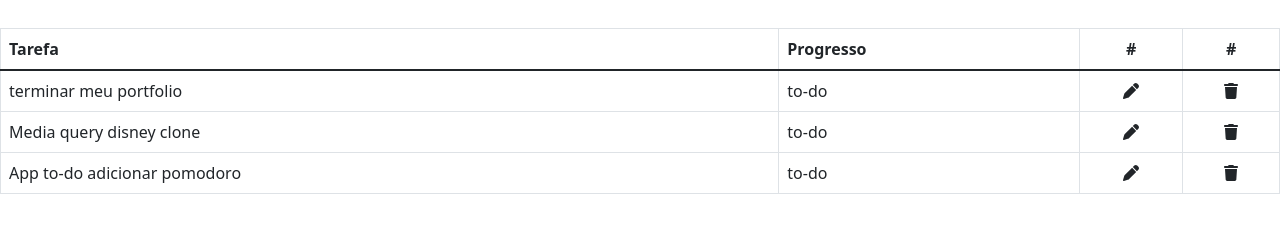
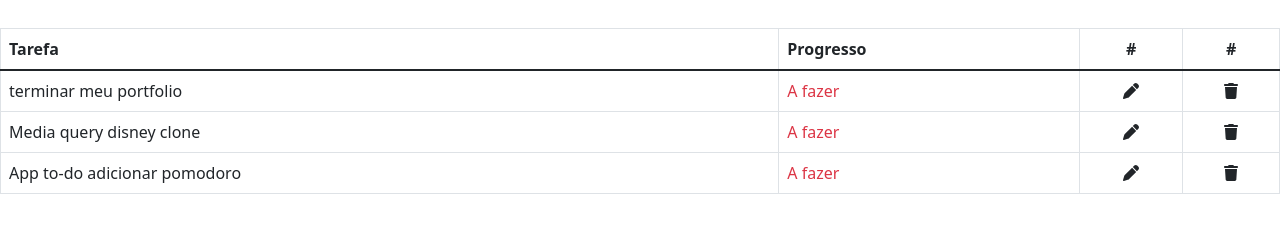
Before and after one commit to CarlosLimaSouza/to-do, a Vue app: page / in a window 1280 px wide. Shown: the part 152-384 px from the top of the page. Built offline with nearby package versions, Linux system fonts and the light colour scheme.

Commit message:
Adicionado CSS dinamico

```diff
--- a/src/components/todo.vue
+++ b/src/components/todo.vue
@@ -26,15 +26,30 @@
       </thead>
       <tbody>
         <tr v-for="(tarefa, index) in tarefas" :key="index">
-          <td scope="row">{{ tarefa.name }}</td>
-          <td>{{ tarefa.status }}</td>
+          <td scope="row">
+            <span :class="{ riscado: tarefa.status === 'Finalizado' }">{{
+              tarefa.name
+            }}</span>
+          </td>
           <td>
-            <div class="text-center">
+            <span
+              class="pointer"
+              @click="mudarStatus(index)"
+              :class="{
+                'text-danger': tarefa.status === 'A fazer',
+                'text-warning': tarefa.status === 'Em andamento',
+                'text-success': tarefa.status === 'Finalizado',
+              }"
+              >{{ tarefa.status }}</span
+            >
+          </td>
+          <td>
+            <div class="text-center" @click="editarTarefa(index)">
               <span><fa icon="pen" /></span>
             </div>
           </td>
           <td>
-            <div class="text-center">
+            <div class="text-center" @click="deletarTarefa(index)">
               <span><fa icon="trash" /></span>
             </div>
           </td>
@@ -52,18 +67,20 @@ export default {
   data() {
     return {
       escreverTarefa: "",
+      tarefaEditada: null,
+      statusDisponivel: ["A fazer", "Em andamento", "Finalizado"],
       tarefas: [
         {
           name: "terminar meu portfolio",
-          status: "to-do",
+          status: "A fazer",
         },
         {
           name: "Media query disney clone",
-          status: "to-do",
+          status: "A fazer",
         },
         {
           name: "App to-do adicionar pomodoro",
-          status: "to-do",
+          status: "A fazer",
         },
       ],
     };
@@ -71,15 +88,39 @@ export default {
   methods: {
     enviarTarefa() {
       if (this.escreverTarefa.length === 0) return;
-
-      this.tarefas.push({
-        name: this.escreverTarefa,
-        status: "to-do",
-      });
+      if (this.tarefaEditada === null) {
+        this.tarefas.push({
+          name: this.escreverTarefa,
+          status: "to-do",
+        });
+      } else {
+        this.tarefas[this.tarefaEditada].name = this.escreverTarefa;
+        this.tarefaEditada = null;
+      }
+      this.escreverTarefa = "";
+    },
+    deletarTarefa(index) {
+      this.tarefas.splice(index, 1);
+    },
+    editarTarefa(index) {
+      this.escreverTarefa = this.tarefas[index].name;
+      this.tarefaEditada = index;
+    },
+    mudarStatus(index) {
+      let newIndex = this.statusDisponivel.indexOf(this.tarefas[index].status);
+      if (++newIndex > 2) newIndex = 0;
+      this.tarefas[index].status = this.statusDisponivel[newIndex];
     },
   },
 };
 </script>
 
 <!-- Add "scoped" attribute to limit CSS to this component only -->
-<style scoped lang="scss"></style>
+<style scoped lang="scss">
+.pointer {
+  cursor: pointer;
+}
+.riscado {
+  text-decoration: line-through;
+}
+</style>
```
